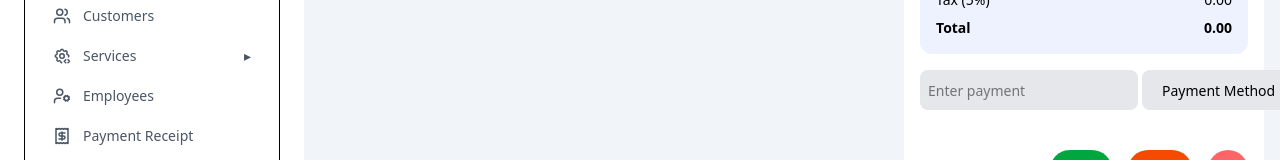
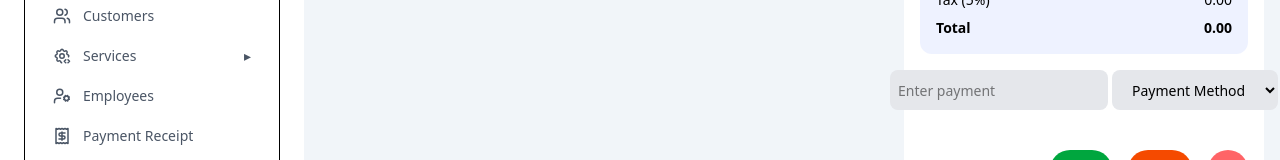
Before and after one commit to TechMET-Solutions/laundry_frontend-, a React (Vite) app: page /pos in a window 1280 px wide. Shown: the part 296-456 px from the top of the page. Built offline with nearby package versions, Linux system fonts and the light colour scheme.

Commit message:
pos page update

```diff
--- a/src/pages/Pos/OrderSummary.jsx
+++ b/src/pages/Pos/OrderSummary.jsx
@@ -87,7 +87,7 @@
       </div>
 
       {/* PAYMENT */}
-      <div className="flex gap-1 items-center">
+      <div className="flex justify-center gap-1 items-center">
         <input
           type="text"
           placeholder="Enter payment"
--- a/src/pages/Pos/PosPage.jsx
+++ b/src/pages/Pos/PosPage.jsx
@@ -1,10 +1,9 @@
-// import Header from "./Header";
 import Category from "./Category";
 import OrderSummary from "./OrderSummary";
 import { useState } from "react";
 
 function PosPage() {
-  const [orders, setOrders] = useState([]); // ✅ FIXED
+  const [orders, setOrders] = useState([]);
 
   const addOrder = (order) => {
     setOrders((prev) => [...prev, order]);
@@ -12,7 +11,6 @@
 
   return (
     <div className="min-h-screen bg-slate-100 p-4">
-      {/* <Header /> */}
 
       <div className="mt-4 grid grid-cols-1 xl:grid-cols-[1fr_360px] gap-4">
         <Category onSaveOrder={addOrder} />
```
